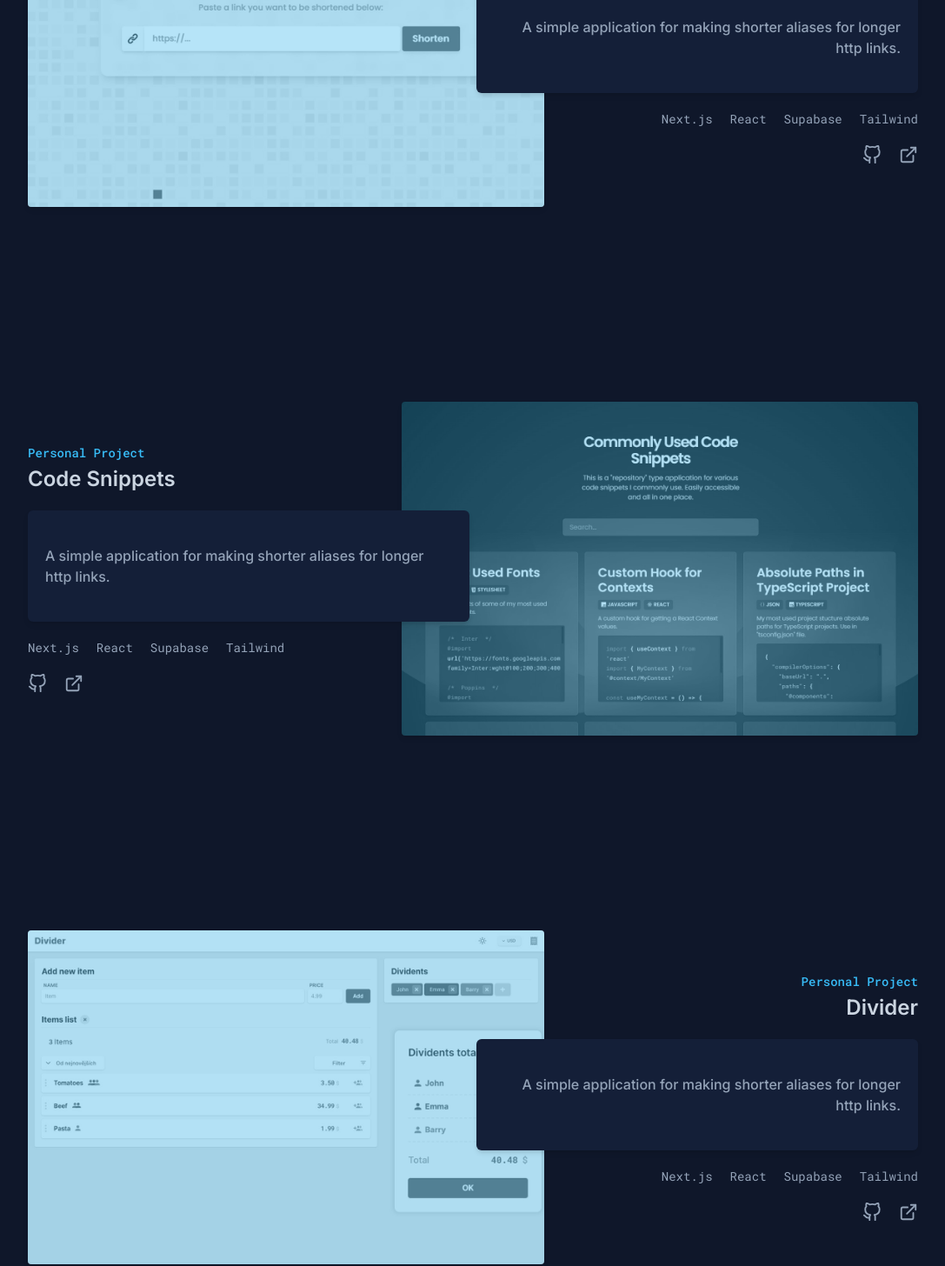
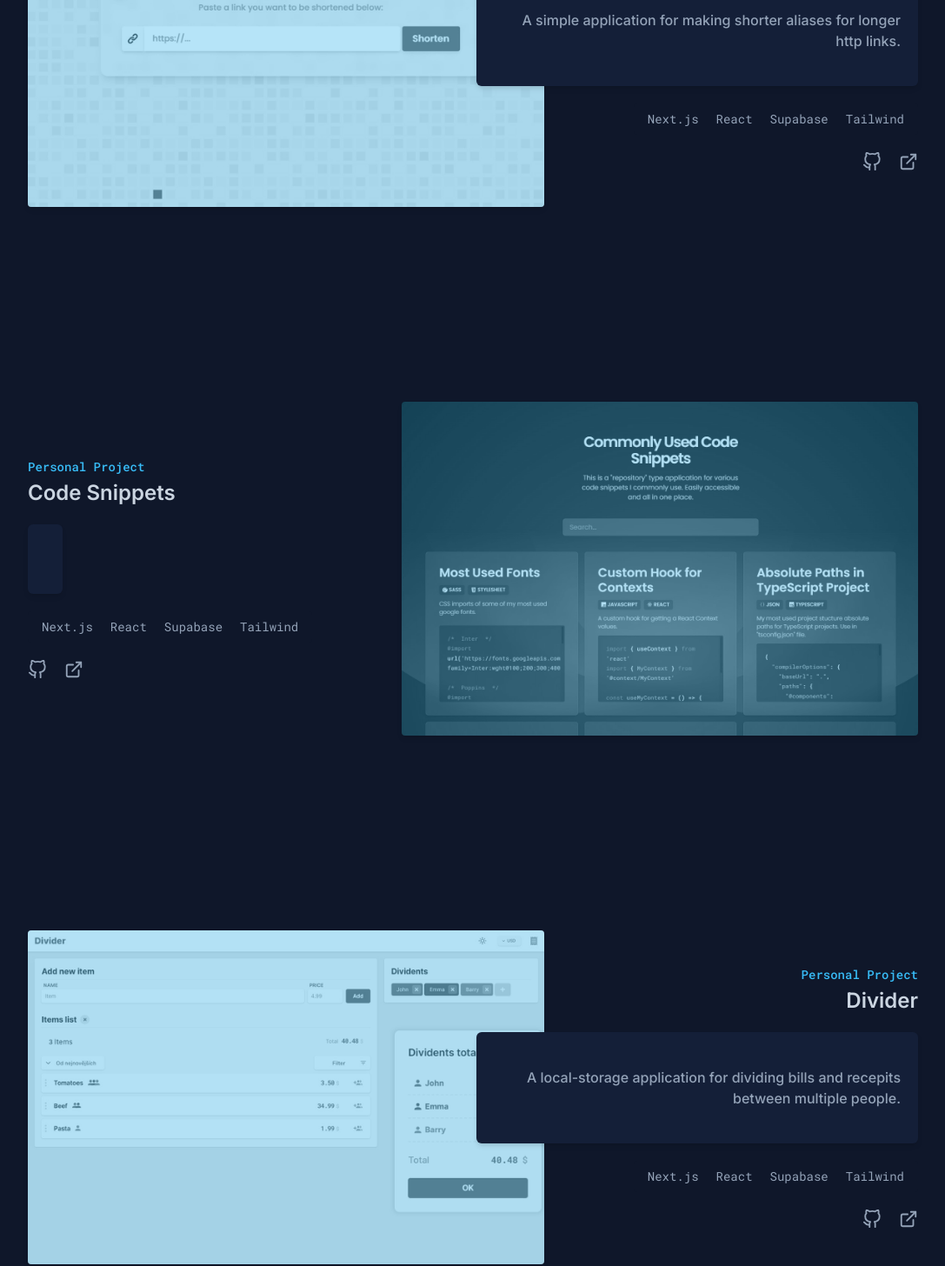
Before and after one commit to freieslebenadam/portfolio-2.0, a Next.js app: page / in a window 1280 px wide. Shown: the part 2734-4190 px from the top of the page at 87% size, without its empty margins (96-1183 px from the left). Built offline with nearby package versions, Linux system fonts and the light colour scheme.

Commit message:
Projects section localization init

```diff
--- a/components/Sections/Projects/ProjectPanel.tsx
+++ b/components/Sections/Projects/ProjectPanel.tsx
@@ -4,6 +4,7 @@ import React from 'react'
 import { FiExternalLink, FiGithub } from 'react-icons/fi'
 import { motion } from 'framer-motion'
 import Link from 'next/link'
+import { useLocale } from '@hooks'
 
 type Props = {
   imgSrc: string,
@@ -18,18 +19,20 @@ type Props = {
 }
 
 const ProjectPanel = ({ imgSrc, title, description, tech, links, reverse = false }: Props) => {
+  const {t} = useLocale()
+
   return (
     <div className='relative grid grid-cols-12 gap-2 mb-24 w-full items-center h-[32rem]'>
       <div className={classNames(
         'relative col-start-1 col-end-13 z-20 flex flex-col',
         reverse ? "items-start text-left sm:col-end-9 lg:col-end-7" : "items-end text-right sm:col-start-5 lg:col-start-7"
       )}>
-        <h6 className='text-sm font-mono font-medium text-primary-400 mb-1'>Personal Project</h6>
+        <h6 className='text-sm font-mono font-medium text-primary-400 mb-1'>{t.sections.projects.subtitles}</h6>
         <h5 className='text-secondary-300 font-semibold text-2xl'>{title}</h5>
         <div className='py-5'>
           <p className='px-5 py-10 bg-secondary-850 rounded-md shadow-md font-medium'>{description}</p>
         </div>
-        <ul className='flex gap-5 w-max'>
+        <ul className='flex gap-5 w-max bg-secondary-900 py-2 px-4 rounded'>
           {tech.map((t,index) => <li key={index} className='font-mono text-sm'>{t}</li>)}
         </ul>
         <div className='flex pt-5 gap-5 w-max'>
--- a/components/Sections/Projects/Projects.tsx
+++ b/components/Sections/Projects/Projects.tsx
@@ -1,14 +1,17 @@
 import Section from '@components/Section'
+import { useLocale } from '@hooks'
 import React from 'react'
 import ProjectPanel from './ProjectPanel'
 
 const Projects = () => {
+  const {t} = useLocale()
+
   return (
-    <Section id='03' title='Some of my work' path='projects' >
+    <Section id='03' title={t.sections.projects.title} path='projects' >
       <ProjectPanel
         title="Short.me"
         imgSrc="/images/project1.jpg"
-        description="A simple application for making shorter aliases for longer http links."
+        description={t.sections.projects.shortener.description}
         tech={["Next.js", "React", "Supabase", "Tailwind"]}
         links={{
           github: "https://github.com/freieslebenadam/shortener",
@@ -18,7 +21,7 @@ const Projects = () => {
       <ProjectPanel reverse
         title="Code Snippets"
         imgSrc="/images/project3.jpg"
-        description="A simple application for making shorter aliases for longer http links."
+        description={t.sections.projects.snippets.description}
         tech={["Next.js", "React", "Supabase", "Tailwind"]}
         links={{
           github: "https://github.com/freieslebenadam/shortener",
@@ -27,7 +30,7 @@ const Projects = () => {
       />
       <ProjectPanel title="Divider"
         imgSrc="/images/project2.jpg"
-        description="A simple application for making shorter aliases for longer http links."
+        description={t.sections.projects.divider.description}
         tech={["Next.js", "React", "Supabase", "Tailwind"]}
         links={{
           github: "https://github.com/freieslebenadam/shortener",
```
